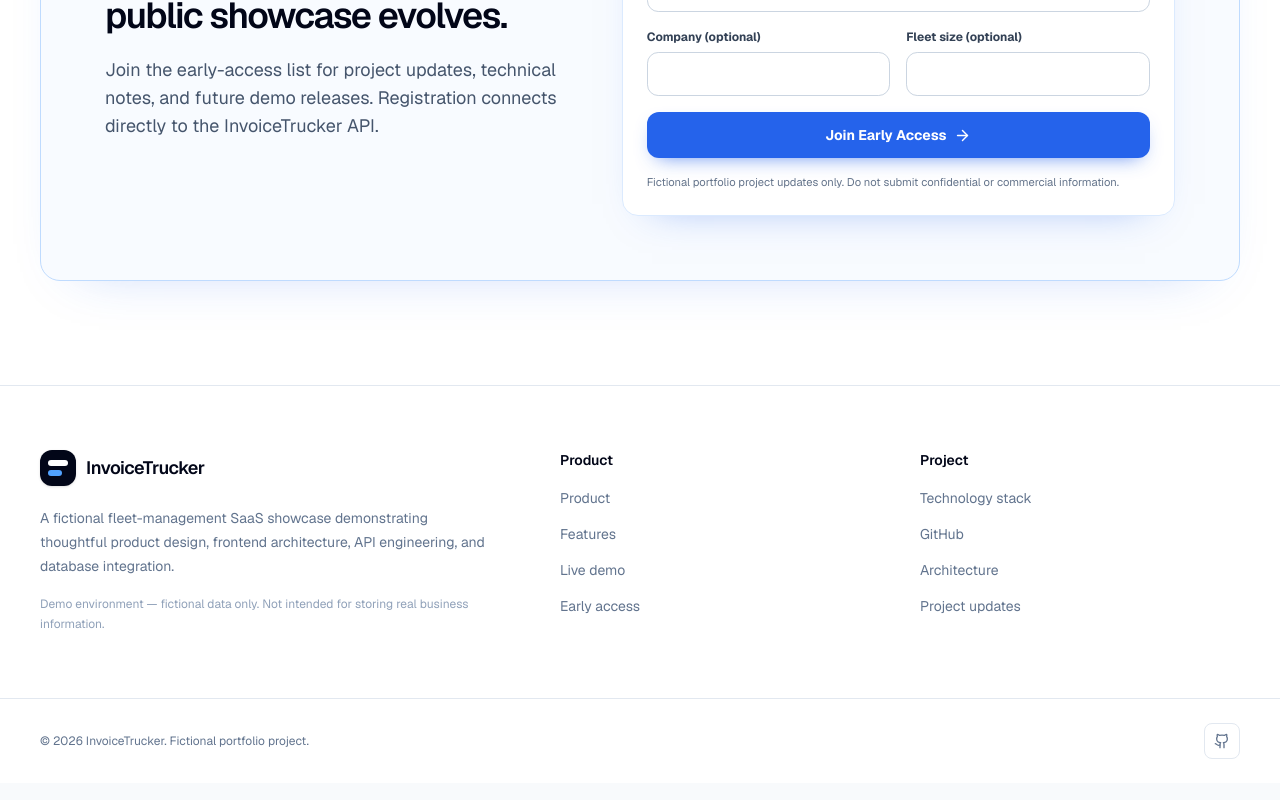
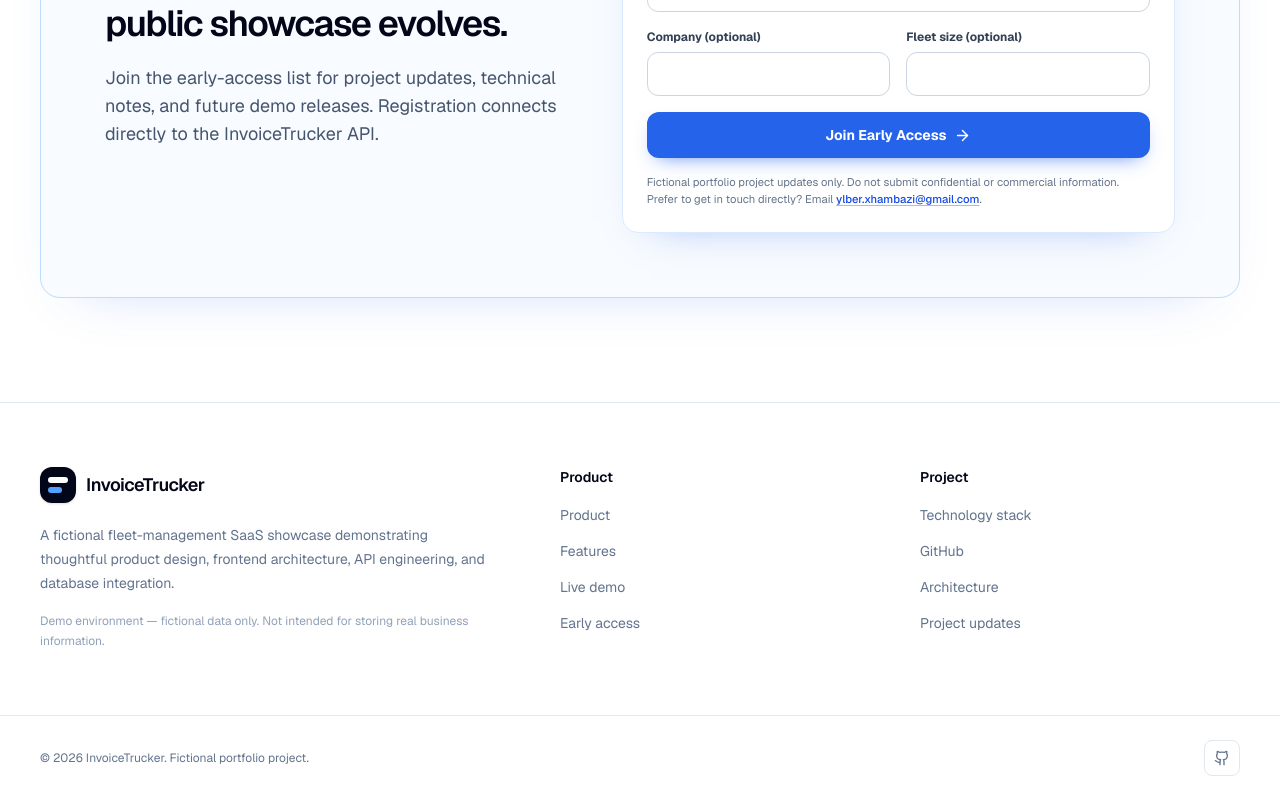
Before and after one commit to ylberxhambazi/invoicetrucker, a Next.js app in the folder apps/web/: page / in a window 1280 px wide. Shown: the part 5450-6250 px from the top of the page. Built offline with nearby package versions, Linux system fonts and the light colour scheme; no server answers.

Commit message:
feat: connect early access contact

```diff
--- a/apps/web/components/newsletter-form.tsx
+++ b/apps/web/components/newsletter-form.tsx
@@ -209,7 +209,14 @@ export function NewsletterForm() {
 
       <p className="newsletter-privacy">
         Fictional portfolio project updates only. Do not submit confidential or
-        commercial information.
+        commercial information. Prefer to get in touch directly? Email{" "}
+        <a
+          className="font-medium text-blue-700 underline decoration-blue-300 underline-offset-2 transition-colors hover:text-blue-900"
+          href="mailto:ylber.xhambazi@gmail.com?subject=InvoiceTrucker%20early%20access"
+        >
+          ylber.xhambazi@gmail.com
+        </a>
+        .
       </p>
 
       {submission.kind === "success" || submission.kind === "error" ? (
```
Also changed, not shown: 2 other files (tests, documents, lock files or other folders).
